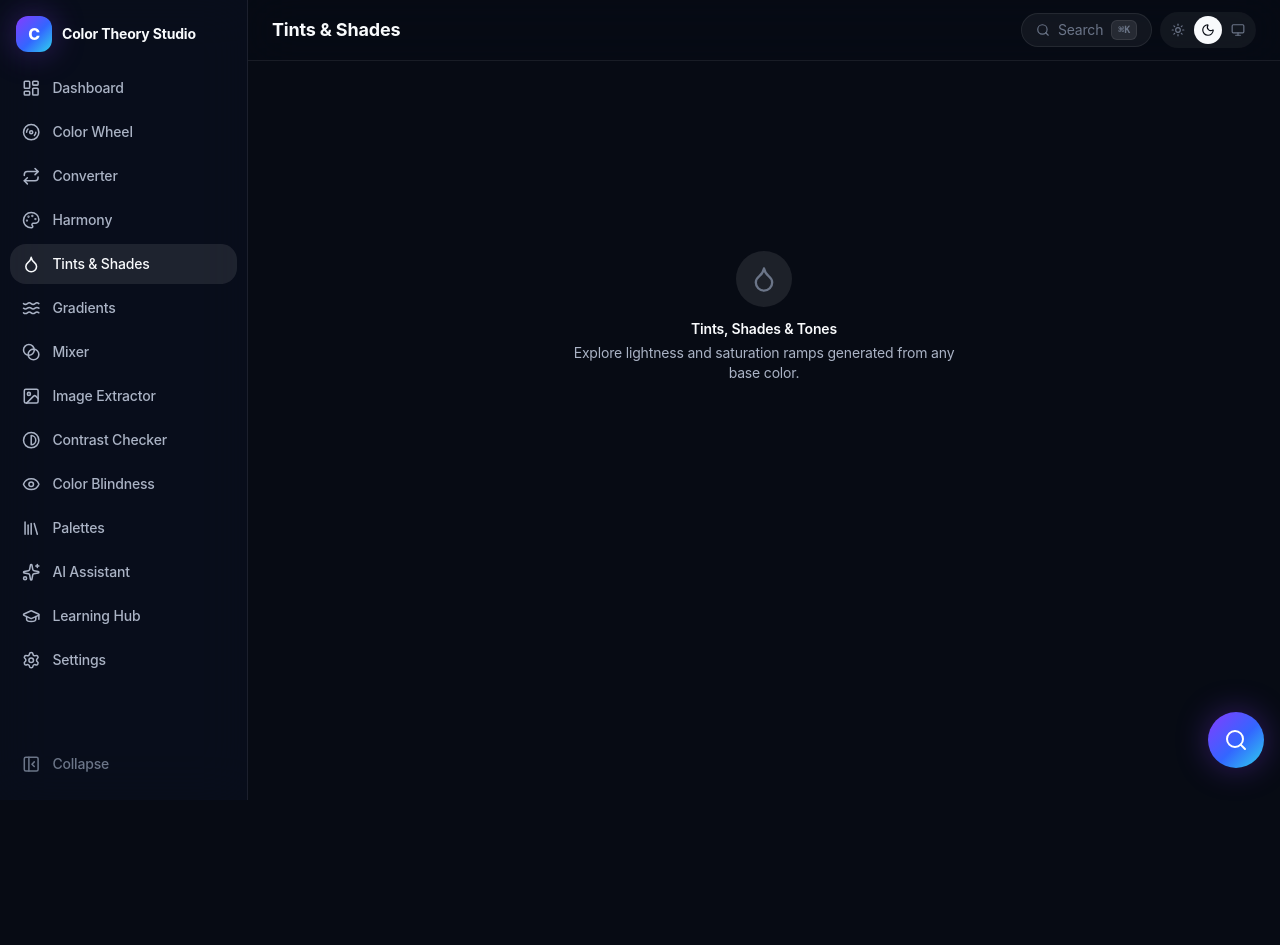
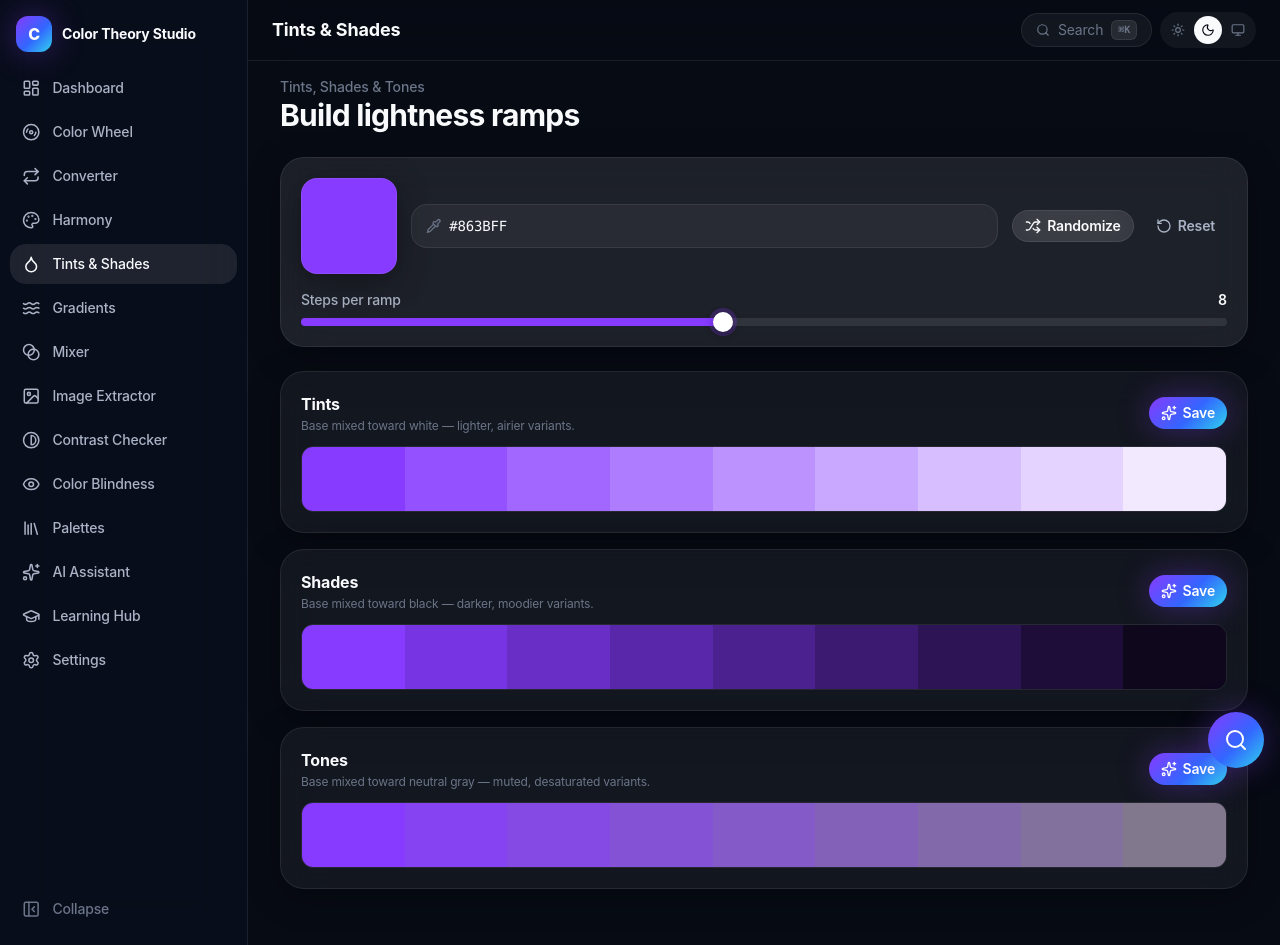
Before and after one commit to LohitkumarD/Colour, a React (Vite) app: page /tones in a window 1280 px wide. Before the commit the page ends 800 px from the top, so only its background shows below. Built offline with nearby package versions, Linux system fonts and the light colour scheme.

Commit message:
Build functional Tints, Shades & Tones module
Base color drives three independently saveable ramps (toward white,
black, and neutral gray) with an adjustable step count.

```diff
--- a/src/pages/TonesPage.tsx
+++ b/src/pages/TonesPage.tsx
@@ -1,12 +1,165 @@
-import { Droplet } from 'lucide-react';
-import { PlaceholderPage } from './PlaceholderPage';
+import { useMemo, useState } from 'react';
+import { motion } from 'framer-motion';
+import { Pipette, RotateCcw, Shuffle, Sparkles } from 'lucide-react';
+import { Button } from '@/components/ui/Button';
+import { Card, CardContent, CardHeader, CardTitle } from '@/components/ui/Card';
+import { Input } from '@/components/ui/Input';
+import { Slider } from '@/components/ui/Slider';
+import { ColorSwatch } from '@/components/ui/ColorSwatch';
+import { usePaletteStore } from '@/store/paletteStore';
+import { useUiStore } from '@/store/uiStore';
+import { normalizeHex } from '@/utils/color/format';
+import { randomHex } from '@/utils/color/random';
+import { generateShades, generateTints, generateTones } from '@/utils/color/tones';
+import type { PaletteSource } from '@/types/palette';
+
+const DEFAULT_BASE = '#863BFF';
+
+interface RampRowProps {
+  title: string;
+  description: string;
+  colors: string[];
+  baseHex: string;
+  source: PaletteSource;
+}
+
+function RampRow({ title, description, colors, baseHex, source }: RampRowProps) {
+  const createPalette = usePaletteStore((s) => s.createPalette);
+  const addHistory = usePaletteStore((s) => s.addHistory);
+  const addToast = useUiStore((s) => s.addToast);
+  const [saving, setSaving] = useState(false);
+
+  const fullRamp = [baseHex, ...colors];
+
+  const copyColor = async (hex: string) => {
+    await navigator.clipboard.writeText(hex);
+    addToast({ message: `Copied ${hex}`, variant: 'success', duration: 1600 });
+  };
+
+  const saveAsPalette = async () => {
+    setSaving(true);
+    try {
+      const palette = await createPalette({ name: `${title} of ${baseHex}`, colors: fullRamp, source });
+      await addHistory('palette', palette.name, fullRamp[0]);
+      addToast({ message: 'Palette saved', description: `${fullRamp.length} colors added to your library`, variant: 'success' });
+    } finally {
+      setSaving(false);
+    }
+  };
+
+  return (
+    <Card>
+      <CardHeader>
+        <div>
+          <CardTitle>{title}</CardTitle>
+          <p className="mt-0.5 text-xs text-[var(--text-tertiary)]">{description}</p>
+        </div>
+        <Button size="sm" leftIcon={<Sparkles className="size-4" />} loading={saving} onClick={saveAsPalette}>
+          Save
+        </Button>
+      </CardHeader>
+      <CardContent>
+        <div className="flex overflow-hidden rounded-xl border border-[var(--border-subtle)]">
+          {fullRamp.map((c, i) => (
+            <button
+              key={i}
+              type="button"
+              style={{ backgroundColor: c }}
+              onClick={() => copyColor(c)}
+              aria-label={`Copy ${c}`}
+              className="h-16 flex-1"
+            />
+          ))}
+        </div>
+      </CardContent>
+    </Card>
+  );
+}
 
 export default function TonesPage() {
+  const [baseHex, setBaseHex] = useState(DEFAULT_BASE);
+  const [hexInput, setHexInput] = useState(DEFAULT_BASE);
+  const [steps, setSteps] = useState(8);
+
+  const tints = useMemo(() => generateTints(baseHex, steps), [baseHex, steps]);
+  const shades = useMemo(() => generateShades(baseHex, steps), [baseHex, steps]);
+  const tones = useMemo(() => generateTones(baseHex, steps), [baseHex, steps]);
+
+  const applyBase = (hex: string) => {
+    setBaseHex(hex);
+    setHexInput(hex);
+  };
+
+  const handleHexInputChange = (value: string) => {
+    setHexInput(value);
+    const normalized = normalizeHex(value);
+    if (normalized) setBaseHex(normalized);
+  };
+
   return (
-    <PlaceholderPage
-      icon={Droplet}
-      title="Tints, Shades & Tones"
-      description="Explore lightness and saturation ramps generated from any base color."
-    />
+    <motion.div
+      initial={{ opacity: 0, y: 8 }}
+      animate={{ opacity: 1, y: 0 }}
+      transition={{ duration: 0.25 }}
+      className="space-y-6 pb-6"
+    >
+      <div>
+        <p className="text-sm font-medium text-[var(--text-tertiary)]">Tints, Shades & Tones</p>
+        <h1 className="text-2xl font-bold tracking-tight text-[var(--text-primary)] sm:text-3xl">
+          Build lightness ramps
+        </h1>
+      </div>
+
+      <Card strong>
+        <CardContent className="flex flex-col gap-4 p-5">
+          <div className="flex flex-col gap-3.5 sm:flex-row sm:items-center">
+            <ColorSwatch hex={baseHex} size="xl" copyOnClick />
+            <div className="flex-1">
+              <Input
+                value={hexInput}
+                onChange={(e) => handleHexInputChange(e.target.value)}
+                onBlur={() => setHexInput(baseHex)}
+                prefix={<Pipette className="size-4 text-[var(--text-tertiary)]" />}
+                className="font-mono uppercase"
+                aria-label="Base color hex value"
+              />
+            </div>
+            <div className="flex gap-2.5">
+              <Button variant="secondary" size="sm" leftIcon={<Shuffle className="size-4" />} onClick={() => applyBase(randomHex())}>
+                Randomize
+              </Button>
+              <Button variant="ghost" size="sm" leftIcon={<RotateCcw className="size-4" />} onClick={() => applyBase(DEFAULT_BASE)}>
+                Reset
+              </Button>
+            </div>
+          </div>
+          <Slider label="Steps per ramp" value={steps} min={3} max={14} onChange={setSteps} />
+        </CardContent>
+      </Card>
+
+      <div className="space-y-4">
+        <RampRow
+          title="Tints"
+          description="Base mixed toward white — lighter, airier variants."
+          colors={tints}
+          baseHex={baseHex}
+          source="tones"
+        />
+        <RampRow
+          title="Shades"
+          description="Base mixed toward black — darker, moodier variants."
+          colors={shades}
+          baseHex={baseHex}
+          source="tones"
+        />
+        <RampRow
+          title="Tones"
+          description="Base mixed toward neutral gray — muted, desaturated variants."
+          colors={tones}
+          baseHex={baseHex}
+          source="tones"
+        />
+      </div>
+    </motion.div>
   );
 }
```
